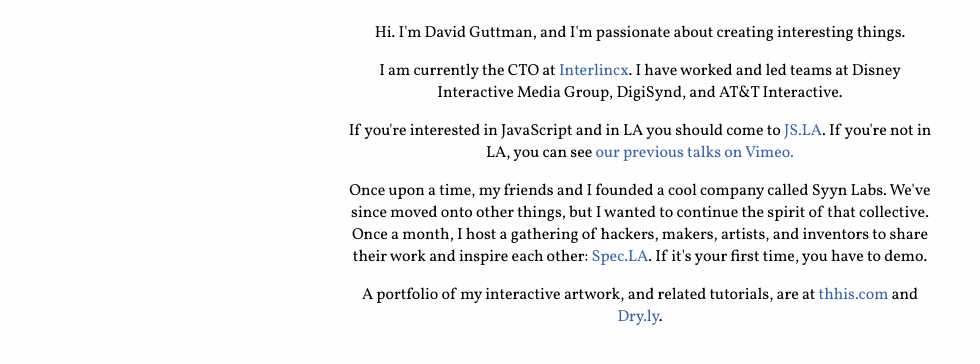
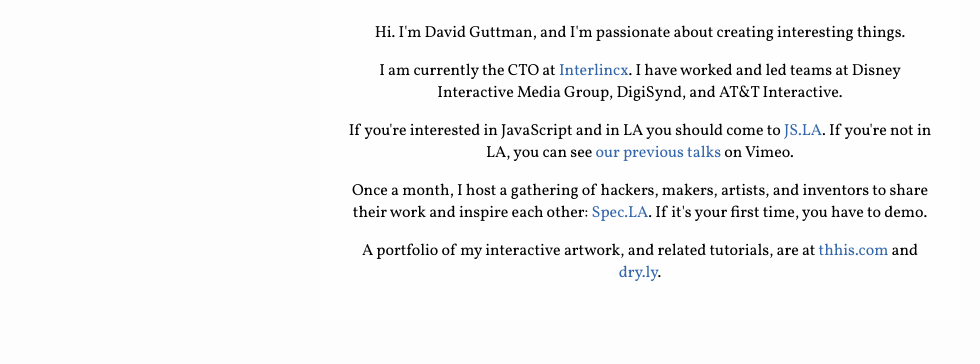
Before and after one commit to davidguttman/davidguttman.com, a plain HTML site: page index.html in a window 1280 px wide. Shown: the part 821-1185 px from the top of the page, without its empty margins (0-980 px from the left). Drawn offline with Linux system fonts and the light colour scheme.

Commit message:
copy changes

```diff
--- a/index.html
+++ b/index.html
@@ -91,15 +91,15 @@
     </p>
 
     <p>
-      If you're interested in JavaScript and in LA you should come to <a href="http://js.la">JS.LA</a>. If you're not in LA, you can see <a href="https://vimeo.com/jsla/videos">our previous talks on Vimeo.</a>
+      If you're interested in JavaScript and in LA you should come to <a href="http://js.la">JS.LA</a>. If you're not in LA, you can see <a href="https://vimeo.com/jsla/videos">our previous talks</a> on Vimeo.
     </p>
 
     <p>
-      Once upon a time, my friends and I founded a cool company called Syyn Labs. We've since moved onto other things, but I wanted to continue the spirit of that collective. Once a month, I host a gathering of hackers, makers, artists, and inventors to share their work and inspire each other: <a href="http://spec.la">Spec.LA</a>. If it's your first time, you have to demo.
+      Once a month, I host a gathering of hackers, makers, artists, and inventors to share their work and inspire each other: <a href="http://spec.la">Spec.LA</a>. If it's your first time, you have to demo.
     </p>
 
     <p>
-      A portfolio of my interactive artwork, and related tutorials, are at <a href="http://thhis.com">thhis.com</a> and <a href="http://dry.ly">Dry.ly</a>.
+      A portfolio of my interactive artwork, and related tutorials, are at <a href="http://thhis.com">thhis.com</a> and <a href="http://dry.ly">dry.ly</a>.
     </p>
 
   </div>
```
